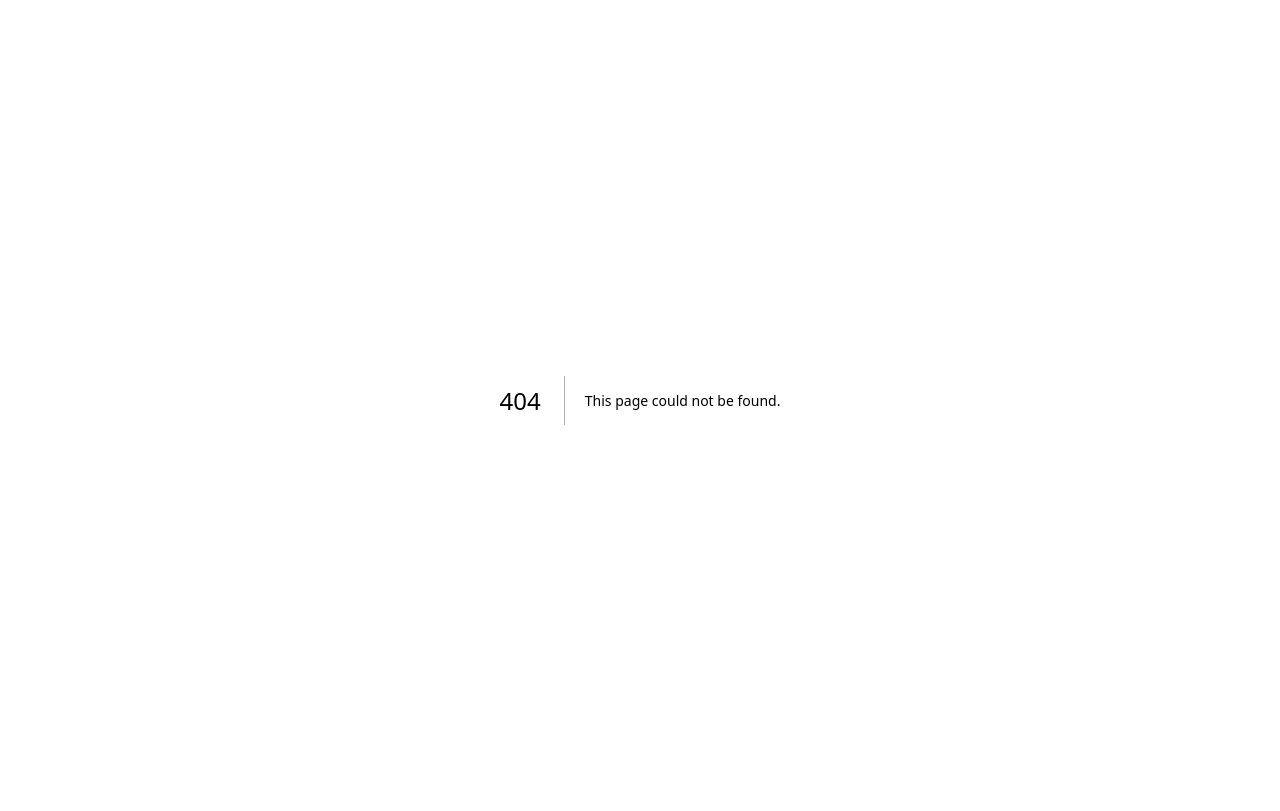
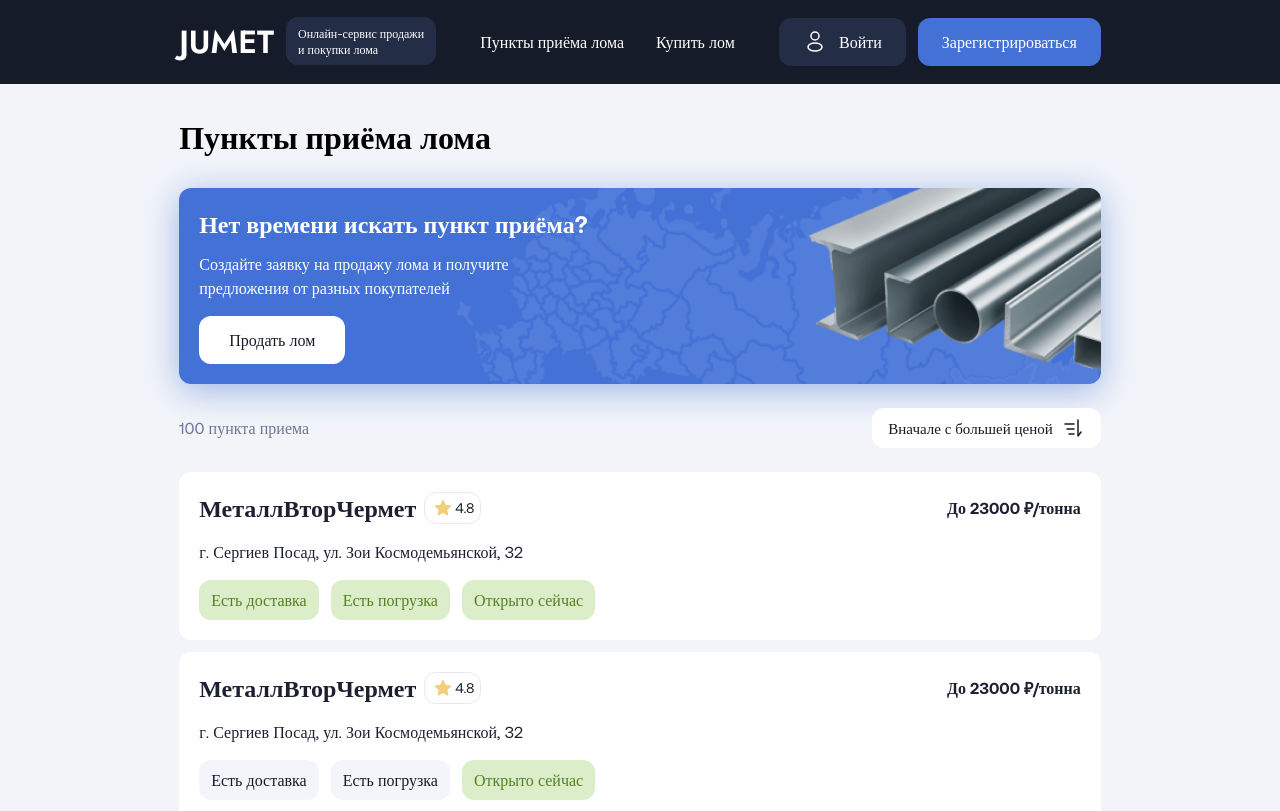
Before and after one commit to ItsNotMe2099/jumet-frontend, a Next.js app: page /1 in a window 1280 px wide. Before the commit this address had no page. Shown: the top 811 px of the page. Built offline with nearby package versions, Linux system fonts and the light colour scheme.

Commit message:
OrgCards

```diff
--- a/components/for_pages/MainPage/OrgCard/index.module.scss
+++ b/components/for_pages/MainPage/OrgCard/index.module.scss
@@ -4,4 +4,56 @@
     background: $white;
     border-radius: 12px;
     padding: 20px;
+    display: flex;
+    flex-direction: column;
+    gap: 16px;
 }
+
+.title {
+    @include h2;
+    color: $text;
+}
+
+.price {
+    @include h3;
+    color: $text;
+}
+
+.middle {
+    @include mainText;
+    color: $text;
+}
+
+.bottom {
+    display: flex;
+    gap: 12px;
+}
+
+.rating {
+    width: 57px;
+    height: 32px;
+    display: flex;
+    justify-content: center;
+    align-items: center;
+    border-radius: $StandartBorderRadius;
+    border: 1px solid $grey300;
+}
+
+.number {
+    color: $dark500;
+    font-weight: 400;
+    font-size: 14px;
+    line-height: 20px;
+}
+
+.top{
+    display: flex;
+    justify-content: space-between;
+    align-items: center;
+
+    .right{
+        display: flex;
+        align-items: center;
+        gap: 8px;
+    }
+}
--- a/components/for_pages/MainPage/OrgCard/index.tsx
+++ b/components/for_pages/MainPage/OrgCard/index.tsx
@@ -1,17 +1,76 @@
+import Badge from '@/components/ui/Badge'
 import styles from './index.module.scss'
+import StarSvg from '@/components/svg/StarSvg'
+import { colors } from '@/styles/variables'
+import { formatInTimeZone } from 'date-fns-tz'
+import ru from 'date-fns/locale/ru'
+
+interface IItem {
+  title: string
+  price: string
+  address: string
+  isDelivery?: boolean
+  haveLoading?: boolean
+  rating: string
+  opens: string
+  closes: string
+}
 
 
 interface Props {
-  title: string
+  item: IItem
 }
 
 export default function OrgCard(props: Props) {
+
+  const date = new Date()
+  const timeZone = 'Europe/Moscow'
+  const hour = formatInTimeZone(date, timeZone, 'H', { locale: ru })
+
+  const opens = Number(props.item.opens)
+  const closes = Number(props.item.closes)
+  const currentHour = Number(hour)
+
+  const openingTime = new Date()
+  openingTime.setHours(opens, 0, 0)
+
+  const closingTime = new Date()
+  closingTime.setHours(closes, 0, 0)
+
+  let openingStatus
+  if (currentHour < opens || currentHour >= closes) {
+    openingStatus = `Откроется в ${opens}:00`
+  } else {
+    openingStatus = 'Открыто сейчас'
+  }
+
+  // format the opening time to display in the UI
+
   return (
     <div className={styles.root}>
       <div className={styles.top}>
-        <div className={styles.title}>
-          {props.title}
+        <div className={styles.right}>
+          <div className={styles.title}>
+            {props.item.title}
+          </div>
+          <div className={styles.rating}>
+            <StarSvg color={colors.yellow} />
+            <div className={styles.number}>{props.item.rating}</div>
+          </div>
         </div>
+        <div className={styles.price}>
+          До {props.item.price} ₽/тонна
+        </div>
+      </div>
+      <div className={styles.middle}>
+        {props.item.address}
+      </div>
+      <div className={styles.bottom}>
+        <Badge active={props.item.isDelivery} text='Есть доставка' />
+        <Badge active={props.item.haveLoading} text='Есть погрузка' />
+        <Badge
+          active={currentHour >= opens && currentHour < closes}
+          text={openingStatus} />
       </div>
     </div>
   )
--- /dev/null
+++ b/components/ui/Badge/index.module.scss
@@ -0,0 +1,27 @@
+@import "styles/index";
+
+.root {
+    border-radius: 12px;
+    background-color: $grey200;
+    height: 40px;
+    padding: 0 12px;
+    display: flex;
+    align-items: center;
+
+    @include mq($PhoneWidth, max) {
+       height: 30px;
+    }
+}
+
+.text {
+    @include mainText;
+    color: $dark500;
+}
+
+.active {
+    background-color: $green400;
+
+    .text {
+        color: $green500;
+    }
+}
--- /dev/null
+++ b/components/ui/Badge/index.tsx
@@ -0,0 +1,16 @@
+import styles from './index.module.scss'
+import classNames from 'classnames'
+
+
+interface Props {
+  text: string
+  active?: boolean
+}
+
+export default function Badge(props: Props) {
+  return (
+    <div className={classNames(styles.root, {[styles.active]: props.active})}>
+      <div className={styles.text}>{props.text}</div>
+    </div>
+  )
+}
--- a/package.json
+++ b/package.json
@@ -14,6 +14,7 @@
     "@types/react-dom": "18.0.11",
     "classnames": "^2.3.2",
     "date-fns": "^2.29.3",
+    "date-fns-tz": "^2.0.0",
     "eslint": "8.38.0",
     "eslint-config-next": "13.3.0",
     "eslint-plugin-unused-imports": "^2.0.0",
--- /dev/null
+++ b/pages/[page]/index.module.scss
@@ -0,0 +1,58 @@
+@import "styles/index";
+
+.root {
+    @include container;
+    margin-top: 32px;
+    margin-bottom: 64px;
+}
+
+.container {
+    display: flex;
+    margin-top: 32px
+}
+
+.title {
+    @include h1;
+}
+
+.right {
+    flex: 1;
+    display: flex;
+    flex-direction: column;
+    gap: 24px;
+
+    .top {
+        display: flex;
+        justify-content: space-between;
+        align-items: center;
+    }
+}
+
+.total {
+    @include mainText;
+    color: $grey500;
+}
+
+.filter {
+    height: 40px;
+    padding: 0 16px;
+    display: flex;
+    gap: 8px;
+    border-radius: 12px;
+    background-color: $white;
+    align-items: center;
+    cursor: pointer;
+
+    .text {
+        font-weight: 500;
+        font-size: 15px;
+        line-height: 22px;
+        color: $dark500;
+    }
+}
+
+.list{
+    display: flex;
+    flex-direction: column;
+    gap: 12px;
+}
--- /dev/null
+++ b/pages/[page]/index.tsx
@@ -0,0 +1,101 @@
+import Layout from '@/components/layout/Layout'
+import styles from './index.module.scss'
+import Banner from '@/components/for_pages/MainPage/Banner'
+import { useState } from 'react'
+import SortTopToBottomSvg from '@/components/svg/SortTopToBottomSvg'
+import SortBottomToTopSvg from '@/components/svg/SortBottomToTopSvg'
+import { colors } from '@/styles/variables'
+import OrgCard from '@/components/for_pages/MainPage/OrgCard'
+
+export default function Index() {
+
+  const data = {
+    data: [
+      {
+        title: 'МеталлВторЧермет', price: '23000', address: 'г. Сергиев Посад, ул. Зои Космодемьянской, 32',
+        isDelivery: true, haveLoading: true, opens: '9', closes: '13', rating: '4.8'
+      },
+      {
+        title: 'МеталлВторЧермет', price: '23000', address: 'г. Сергиев Посад, ул. Зои Космодемьянской, 32',
+        isDelivery: false, haveLoading: false, opens: '9', closes: '23', rating: '4.8'
+      },
+      {
+        title: 'МеталлВторЧермет', price: '23000', address: 'г. Сергиев Посад, ул. Зои Космодемьянской, 32',
+        isDelivery: true, haveLoading: false, opens: '9', closes: '13', rating: '4.8'
+      },
+      {
+        title: 'МеталлВторЧермет', price: '23000', address: 'г. Сергиев Посад, ул. Зои Космодемьянской, 32',
+        isDelivery: false, haveLoading: true, opens: '9', closes: '13', rating: '4.8'
+      },
+      {
+        title: 'МеталлВторЧермет', price: '23000', address: 'г. Сергиев Посад, ул. Зои Космодемьянской, 32',
+        isDelivery: true, haveLoading: true, opens: '9', closes: '13', rating: '4.8'
+      },
+      {
+        title: 'МеталлВторЧермет', price: '23000', address: 'г. Сергиев Посад, ул. Зои Космодемьянской, 32',
+        isDelivery: true, haveLoading: true, opens: '9', closes: '13', rating: '4.8'
+      },
+      {
+        title: 'МеталлВторЧермет', price: '23000', address: 'г. Сергиев Посад, ул. Зои Космодемьянской, 32',
+        isDelivery: true, haveLoading: true, opens: '9', closes: '13', rating: '4.8'
+      },
+      {
+        title: 'МеталлВторЧермет', price: '23000', address: 'г. Сергиев Посад, ул. Зои Космодемьянской, 32',
+        isDelivery: true, haveLoading: true, opens: '9', closes: '13', rating: '4.8'
+      },
+      {
+        title: 'МеталлВторЧермет', price: '23000', address: 'г. Сергиев Посад, ул. Зои Космодемьянской, 32',
+        isDelivery: true, haveLoading: true, opens: '9', closes: '13', rating: '4.8'
+      },
+      {
+        title: 'МеталлВторЧермет', price: '23000', address: 'г. Сергиев Посад, ул. Зои Космодемьянской, 32',
+        isDelivery: true, haveLoading: true, opens: '9', closes: '13', rating: '4.8'
+      },
+    ],
+    total: 100,
+    page: 1
+  }
+
+
+  const [filter, setFilter] = useState<string>('low')
+
+  return (
+    <Layout>
+      <div className={styles.root}>
+        <div className={styles.title}>
+          Пункты приёма лома
+        </div>
+        <div className={styles.container}>
+          <div className={styles.left}>
+
+          </div>
+          <div className={styles.right}>
+            <Banner />
+            <div className={styles.top}>
+              <div className={styles.total}>
+                {data.total} пункта приема
+              </div>
+              <div className={styles.filter} onClick={() => setFilter(filter === 'high' ? 'low' : 'high')}>
+                {filter === 'low' ?
+                  <>
+                    <div className={styles.text}>Вначале с большей ценой</div>
+                    <SortTopToBottomSvg color={colors.dark500} />
+                  </>
+                  :
+                  <>
+                    <div className={styles.text}>Вначале с меньшей ценой</div>
+                    <SortBottomToTopSvg color={colors.dark500} />
+                  </>}
+              </div>
+            </div>
+            <div className={styles.list}>
+              {data.data.map((i, index) =>
+                <OrgCard item={i} key={index} />
+              )}
+            </div>
+          </div>
+        </div>
+      </div>
+    </Layout>
+  )
+}
--- a/styles/globals.scss
+++ b/styles/globals.scss
@@ -1,4 +1,6 @@
 @import "mixins";
+@import "variables";
+
 html{
   height: 100%;
   width: 100%;
@@ -33,6 +35,7 @@ body{
   min-height: 100%;
   width: 100%;
   max-width: 100%;
+  background-color: $grey100;
   &.modal-open{
     overflow-y: hidden;
   }
--- a/styles/variables.scss
+++ b/styles/variables.scss
@@ -7,6 +7,8 @@ $PhoneWidth: 576px;
 $LPhoneWidth: 428px;
 $MPhoneWidth: 375px;
 $SmPhoneWidth: 320px;
+
+$StandartBorderRadius: 12px;
 
 $xs-max: 768px;
 $xs-max: 768px;
```
Also changed, not shown: pages/index.module.scss (+1 -16 lines), pages/index.tsx (+11 -19 lines), 1 other file (tests, documents, lock files or other folders).
